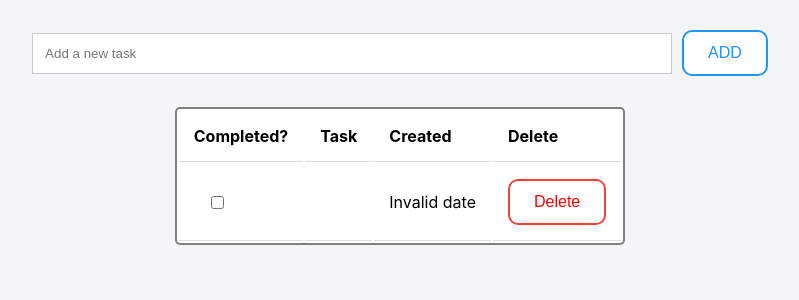
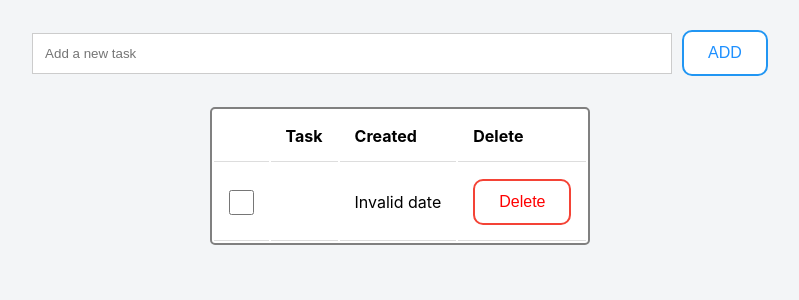
Before and after one commit to Alexlloydwhite/aws-react-todo-list, a React (Create React App) app: page / in a window 1280 px wide. Shown: the top 300 px of the page, without its empty margins (240-1039 px from the left). Built offline with nearby package versions, Linux system fonts and the light colour scheme; no server answers.

Commit message:
changing style of checkbox

```diff
--- a/src/components/TodoTable/TodoRow.tsx
+++ b/src/components/TodoTable/TodoRow.tsx
@@ -20,13 +20,10 @@ const TodoRow: React.FC<IProps> = ({ todo }) => {
             <tr key={todo.id}>
                 {todo.completed ?
                     <td><button className="complete">Complete</button></td>
-                    :
-                    <td><input type="checkbox" /></td>
+                    : <td><input className="input-checkbox" type="checkbox" /></td>
                 }
                 <td>{todo.todo}</td>
-                <td>
-                    {moment(todo.createdAt).format('MMMM Do YYYY, h:mm a')}
-                </td>
+                <td>{moment(todo.createdAt).format('MMMM Do YYYY, h:mm a')}</td>
                 <td>
                     <button
                         className="delete"
@@ -36,8 +33,7 @@ const TodoRow: React.FC<IProps> = ({ todo }) => {
                     </button>
                 </td>
             </tr>
-            {
-                openDeleteModal &&
+            {openDeleteModal &&
                 <DeleteModal
                     setOpenDeleteModal={setOpenDeleteModal}
                     todo={todo}
--- a/src/components/TodoTable/TodoTable.css
+++ b/src/components/TodoTable/TodoTable.css
@@ -46,3 +46,9 @@ button {
     background: #f44336;
     color: white;
 }
+
+.input-checkbox {
+    height: 25px;
+    width: 25px;
+    cursor: pointer;
+}
--- a/src/components/TodoTable/TodoTable.tsx
+++ b/src/components/TodoTable/TodoTable.tsx
@@ -42,7 +42,7 @@ export default function TodoTable() {
                 <table className="center">
                     <thead>
                         <tr>
-                            <th>Completed?</th>
+                            <th>&nbsp;</th>
                             <th>Task</th>
                             <th>Created</th>
                             <th>Delete</th>
```
